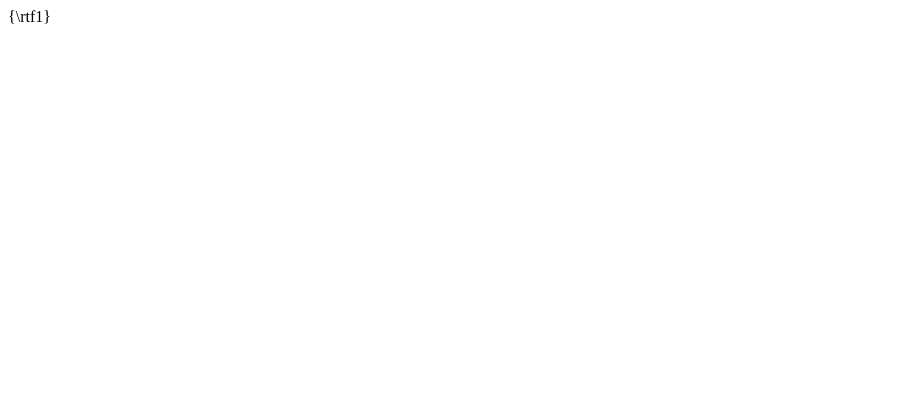
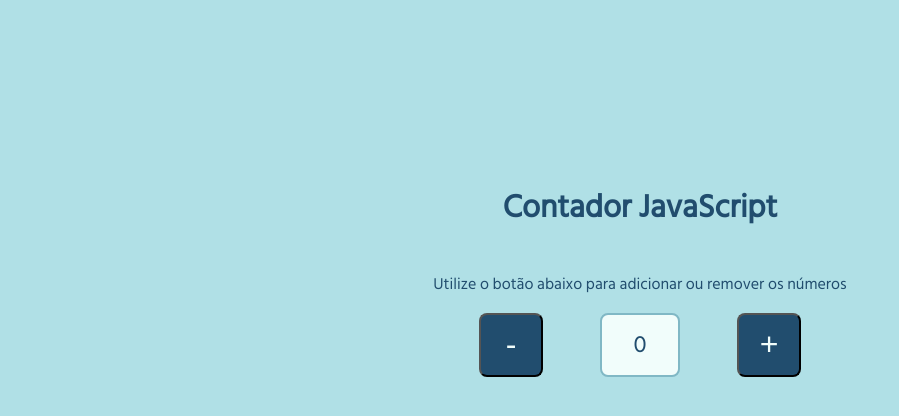
Before and after one commit to MatheusTrindade5201/Dio-Bootcamp-Santader, a plain HTML site: page Contador/index.html in a window 1280 px wide. Shown: the whole page, without its empty margins (0-899 px from the left). Drawn offline with Linux system fonts and the light colour scheme.

Commit message:
Estilização da página

```diff
--- /dev/null
+++ b/Contador/css/style.css
@@ -0,0 +1,51 @@
+@import url('https://fonts.googleapis.com/css2?family=Hind+Siliguri&display=swap');
+
+body{
+    font-family: 'Hind Siliguri', sans-serif;
+    background-color: powderblue;
+    color: #214D6E;
+    min-height: 100vh;
+}
+
+.page{
+    display: flex;
+    align-items: center;
+    justify-content: center;
+    flex-direction: column;
+    margin-top: 10rem;
+}
+
+.contador{
+    display: flex;
+    justify-content: space-around;
+    width: 30%;
+}
+
+.botao{
+
+    width: 2em;
+    font-size: 2em;
+    max-height: 2em;
+    color: #F1FDFB;
+    background-color: #214D6E;
+    border-radius: 8px;
+
+}
+
+.display{
+
+    background-color: #F1FDFB;
+    width: 20%;
+    border-radius: 8px;
+    border: 2px solid #80B8C5;
+
+}
+
+.numero{
+
+    font-size: 1.5em;
+    text-align: center;
+    line-height: 50%;
+    color:#214D6E;
+
+}
--- a/Contador/index.html
+++ b/Contador/index.html
@@ -1 +1,27 @@
-{\rtf1}
+<!DOCTYPE html>
+<html lang="pt-br">
+<head>
+    <meta charset="UTF-8">
+    <meta http-equiv="X-UA-Compatible" content="IE=edge">
+    <meta name="viewport" content="width=device-width, initial-scale=1.0">
+    <link rel="stylesheet" href="/css/style.css">
+    <title>Contador - JS</title>
+</head>
+<body>
+    <div class="page">
+        <h1 class="titulo">Contador JavaScript</h1>
+
+        <p>Utilize o botão abaixo para adicionar ou remover os números</p>
+
+        <div class="contador">
+            <input type="button" value="-" class="botao">
+            <div class="display">
+                <p class="numero">0</p>
+            </div>
+            <input type="button" value="+"  class="botao">
+        </div>
+    </div>
+
+    <script src="/js/main.js"></script>
+</body>
+</html>
```
Also changed, not shown: Contador/js/main.js (added).
